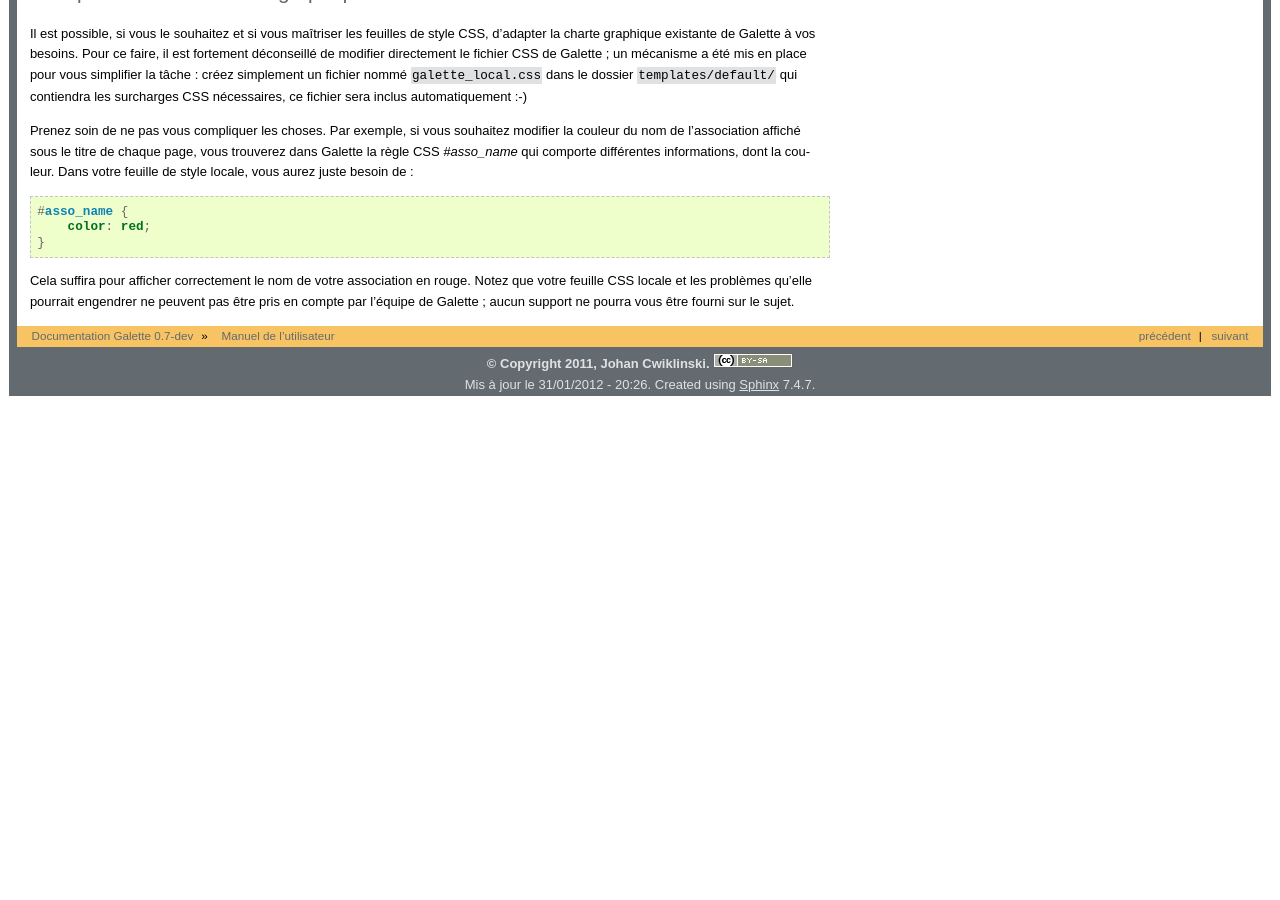
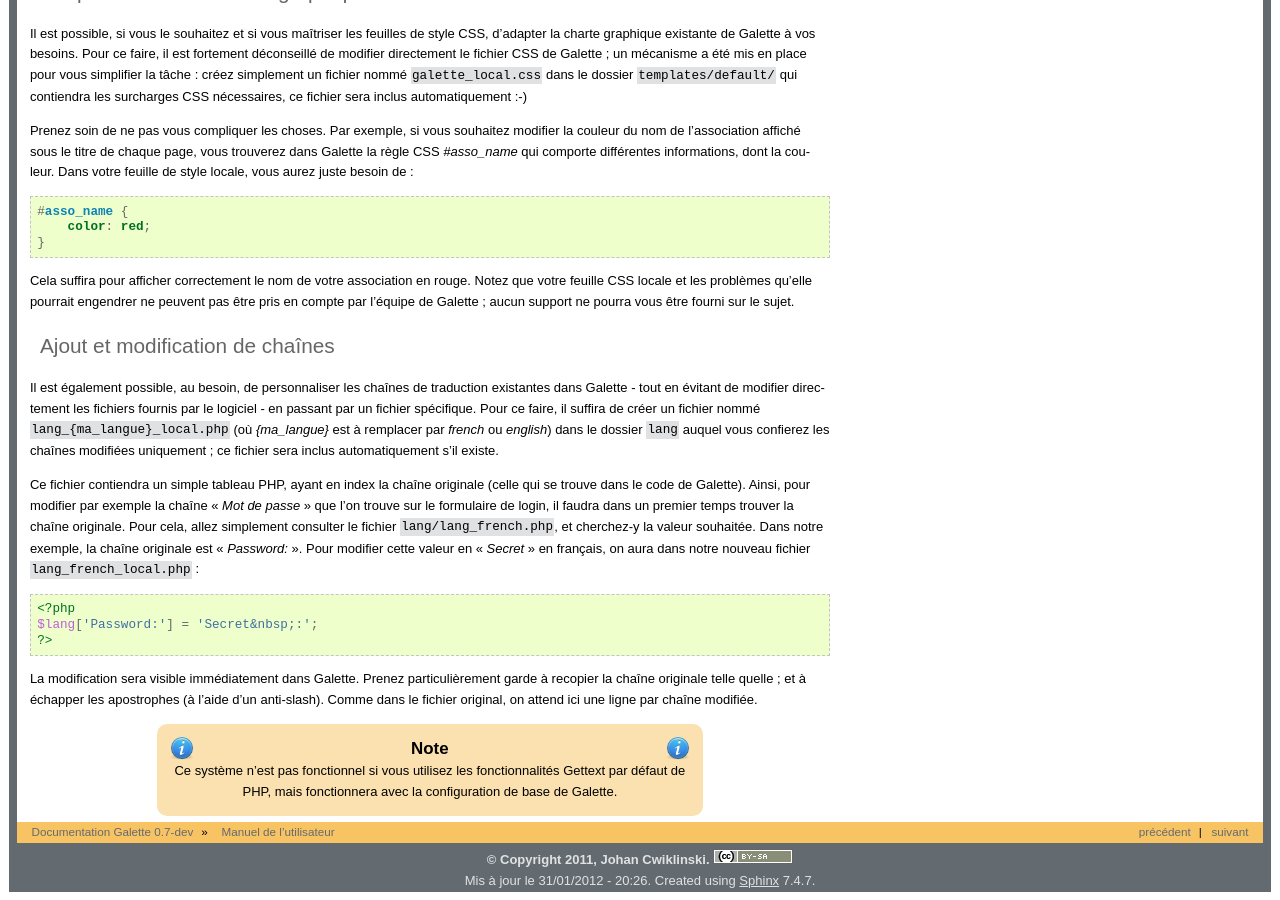
Before and after one commit to galette/galettedoc, a Sphinx documentation site: the page built from source/usermanual/index.rst, in a window 1280 px wide and 900 px high, scrolled down 14111 px. Built offline with Sphinx 7.4.7, drawn with Linux system fonts in a browser that asks for light colours; before the commit the page ends 14516 px from its top, so only the background shows below that; some of the changed text lies outside the part shown.

Commit message:
Documentation des surcharges de l'i18n

```diff
--- a/source/usermanual/index.rst
+++ b/source/usermanual/index.rst
@@ -453,3 +453,21 @@ Prenez soin de ne pas vous compliquer les choses. Par exemple, si vous souhaitez
    }
 
 Cela suffira pour afficher correctement le nom de votre association en rouge. Notez que votre feuille CSS locale et les problèmes qu'elle pourrait engendrer ne peuvent pas être pris en compte par l'équipe de Galette ; aucun support ne pourra vous être fourni sur le sujet.
+
+********************************
+Ajout et modification de chaînes
+********************************
+
+Il est également possible, au besoin, de personnaliser les chaînes de traduction existantes dans Galette - tout en évitant de modifier directement les fichiers fournis par le logiciel - en passant par un fichier spécifique. Pour ce faire, il suffira de créer un fichier nommé ``lang_{ma_langue}_local.php`` (où `{ma_langue}` est à remplacer par `french` ou `english`) dans le dossier ``lang`` auquel vous confierez les chaînes modifiées uniquement ; ce fichier sera inclus automatiquement s'il existe.
+
+Ce fichier contiendra un simple tableau PHP, ayant en index la chaîne originale (celle qui se trouve dans le code de Galette). Ainsi, pour modifier par exemple la chaîne « `Mot de passe` » que l'on trouve sur le formulaire de login, il faudra dans un premier temps trouver la chaîne originale. Pour cela, allez simplement consulter le fichier ``lang/lang_french.php``, et cherchez-y la valeur souhaitée. Dans notre exemple, la chaîne originale est « `Password:` ». Pour modifier cette valeur en « `Secret` » en français, on aura dans notre nouveau fichier ``lang_french_local.php`` :
+
+.. code-block:: php
+
+   <?php
+   $lang['Password:'] = 'Secret&nbsp;:';
+   ?>
+
+La modification sera visible immédiatement dans Galette. Prenez particulièrement garde à recopier la chaîne originale telle quelle ; et à échapper les apostrophes (à l'aide d'un anti-slash). Comme dans le fichier original, on attend ici une ligne par chaîne modifiée.
+
+.. note:: Ce système n'est pas fonctionnel si vous utilisez les fonctionnalités Gettext par défaut de PHP, mais fonctionnera avec la configuration de base de Galette.
```
